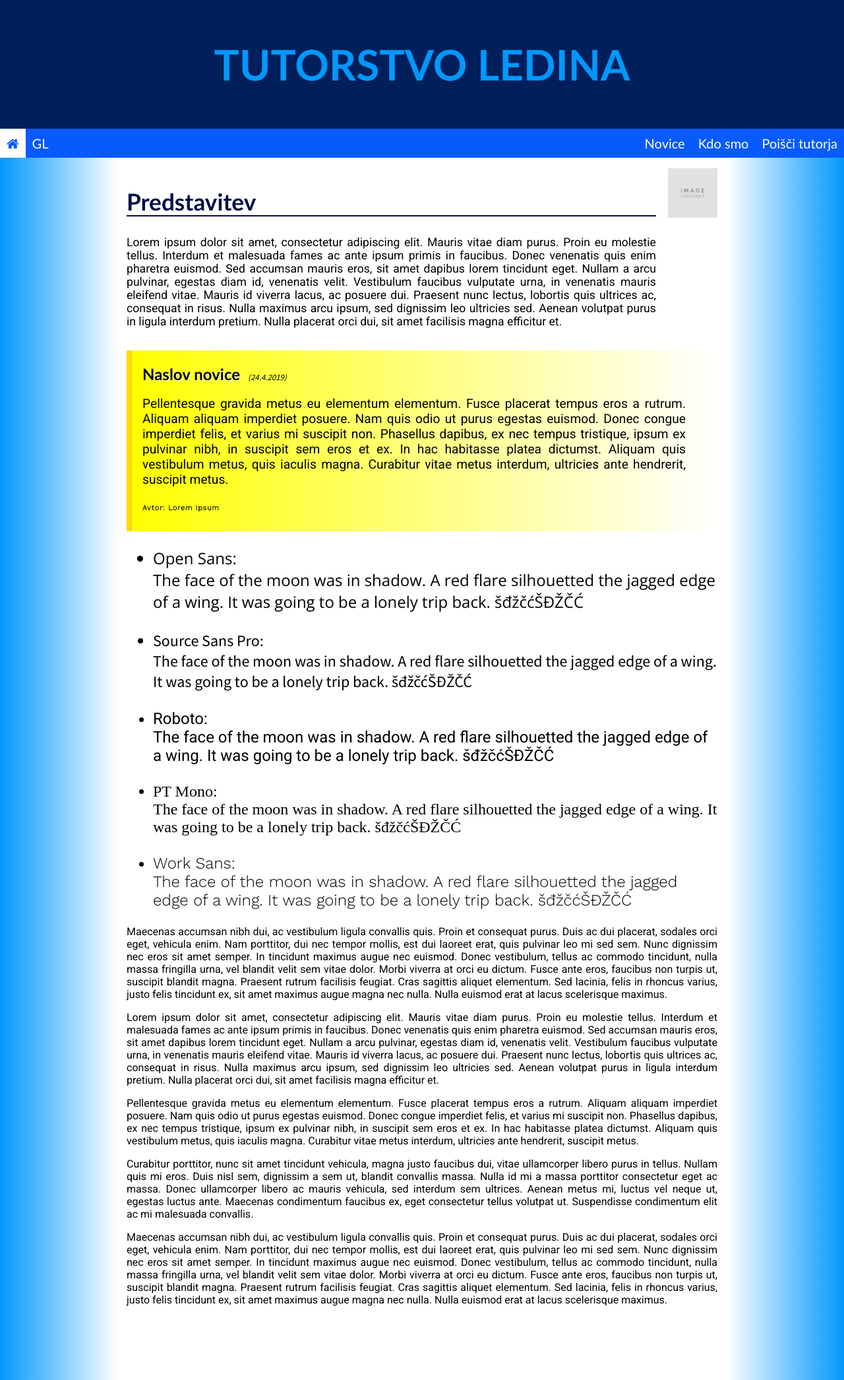
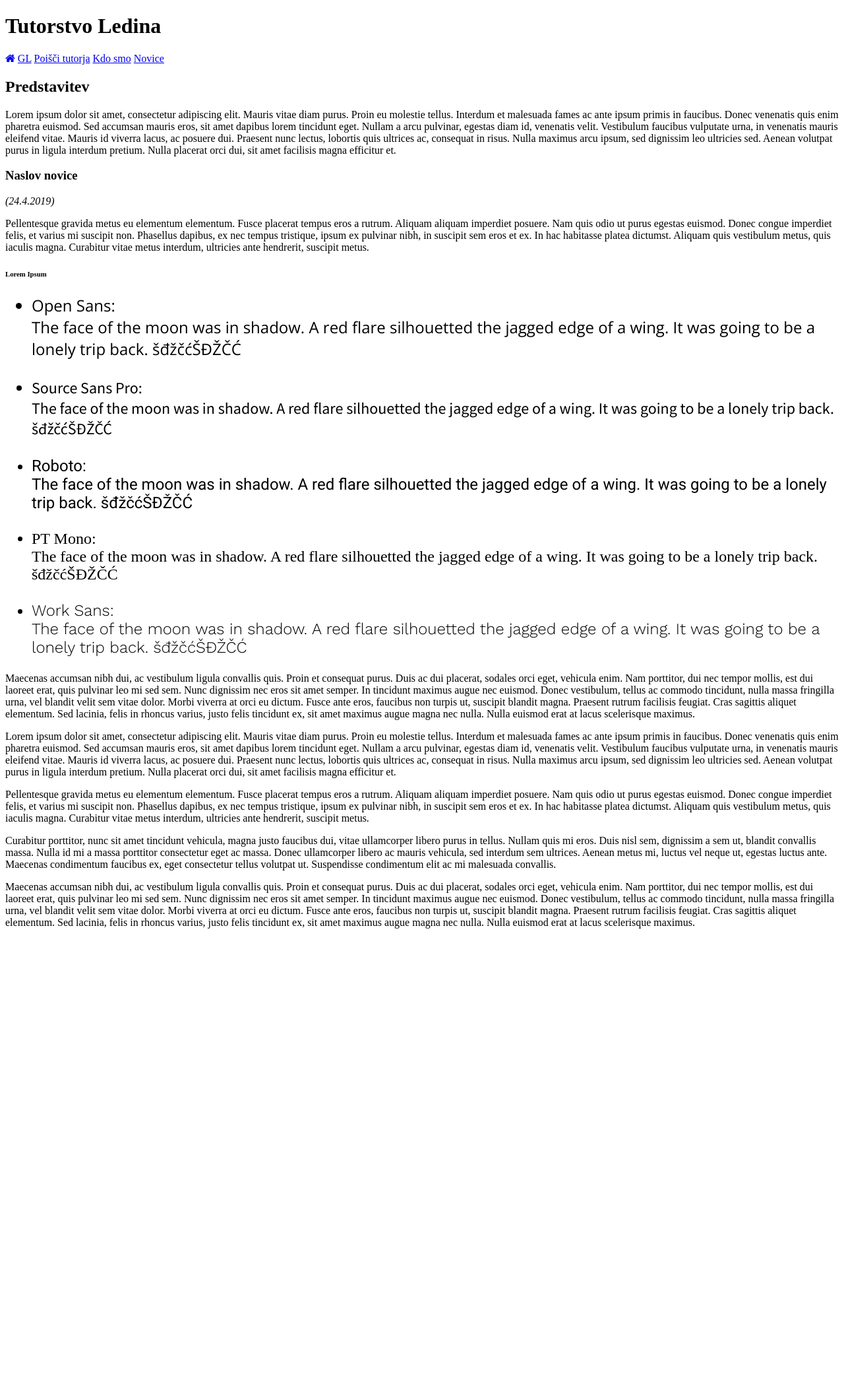
Before and after one commit to BKING123/tutorstvo, a PHP site: page / in a window 1280 px wide. Shown: the whole page at 66% size. After the commit the page ends 1407 px from the top, so only its background shows below. Run offline with PHP 8.4, Linux system fonts and the light colour scheme; some web fonts are replaced.

Commit message:
Initialized new prototype
Ponastavil sem vse, kar je specificnega za `gradient blue`, da lahko zacnemo z novim dizajnom

```diff
--- a/global.css
+++ b/global.css
@@ -5,13 +5,13 @@ External fonts:
 
 	font-family: 'Open Sans', sans-serif; 		//
 
-*	font-family: 'Roboto', sans-serif; 			// dobra za navaden text, zgleda lepse kot Helvetica
+	font-family: 'Roboto', sans-serif; 			// dobra za navaden text, zgleda lepse kot Helvetica
 
-*	font-family: 'Source Sans Pro', sans-serif; // podobna kot Roboto, bolj stylish, a malo tezje berljiva
+	font-family: 'Source Sans Pro', sans-serif; // podobna kot Roboto, bolj stylish, a malo tezje berljiva
 
 	font-family: 'PT Mono', monospace; 			// monospace font - rabimo za login, namesto Courierja
 
-*	font-family: 'Work Sans', sans-serif; 		// zelo tanka pisava, primerna za citate ipd.
+	font-family: 'Work Sans', sans-serif; 		// zelo tanka pisava, primerna za citate ipd.
 
 POMEMBNO!!!
 Ce rabimo sumnike za kaksnen font, al pa bold/italic style, je treba dodat! (odpri nov issue na githubu)
@@ -24,174 +24,6 @@ Predlog: fonte, kot so PT Mono lahko includamo samo na login strani za tutorje
 
 =============
 Barvna shema:
-	lightgreen
-	green
-	darkgreen
-	#003300 // mal temnejsa kot darkgreen, isti odtenek
-	lightyellow
-	yellow
-	gold
-	white
 
-	#001f5b temno modra
-	#0098fc mal bl svetlo modra
-	#000e4a se mal bl temno modra
-	#085afb relativno svetla modra
-
-	#ff0000 rdeca
 
 */
-:root {
-	--temna: #000e4a;
-	--temno-svetla: #001f5b;
-	--svetlo-temna: #085afb;
-	--svetla: #0098fc;
-}
-
-/************************************************************************************************************************************************/
-/* PISAVE */
-/************************************************************************************************************************************************/
-
-/* NASLOVI IN NAVIGACIJA */
-h1, h2, h3, h4, h5, h6 { /* vsi naslovi so Trebuchet MS */
-	font-family: Trebuchet MS; /* Yon je pravi fanboy tega fonta */
-}
-nav {
-	font-family: Trebuchet MS; /* poskusimo se kaj drugega? */
-}
-
-/* VSEBINA */
-p {
-	font-family: 'Roboto', Helvetica;
-}
-
-
-
-/************************************************************************************************************************************************/
-/* BARVE */
-/************************************************************************************************************************************************/
-
-/*****************/
-/* GLAVNI NASLOV */
-/*****************/
-#title {
-	background: var(--temno-svetla);
-}
-h1 {
-	color: var(--svetla);
-}
-
-
-/**************/
-/* NAVIGACIJA */
-/**************/
-nav {
-	background: var(--svetlo-temna);
-}
-nav a {
-    color: white;
-}
-/*Obarvanje linkov v navigaciji*/
-nav a:hover {
-    background: white;
-    color: var(--temna);
-}
-/*Obarvanje linka trenutne strani v navigaciji*/
-nav a.selected {
-	background: white;
-    color: var(--svetlo-temna);
-}
-
-/*Telo*/
-body {
-	/* glavni gradient ob straneh */
-	background: linear-gradient(to right, var(--svetla), white 14%, white 86%, var(--svetla) 100%);
-}
-
-h2 { /* section titles */
-	color: var(--temna);
-	border-bottom-color: var(--temna);
-}
-
-article {
-	background: linear-gradient(to right, yellow, white);
-	border-left-color: red;
-}
-
-
-/************************************************************************************************************************************************/
-/* STRUKTURA STRANI */
-/************************************************************************************************************************************************/
-
-/*****************/
-/* GLAVNI NASLOV */
-/*****************/
-#title {
-	margin: 0;
-	padding: 0.5em;
-	font-size: 2em;
-}
-h1 {
-	text-align: center;
-	text-transform: uppercase;
-}
-
-
-
-/**************/
-/* NAVIGACIJA */
-/**************/
-nav {
-	overflow: hidden;
-	position: sticky;
-	top: 0;
-	left: 0;
-	right: 0;
-	margin-left: 0px;
-	margin-right: 0px;
-	font-size: 20px;
-	z-index: 1;
-}
-
-/* Posamezen element navigacije */
-nav a {
-    display: block;
-    text-align: center;
-    padding: 10px 10px;
-    text-decoration: none;
-}
-nav a.left {
-	float: left;
-}
-nav a.right {
-	float: right;
-}
-
-
-
-/***************/
-/* GLAVNO TELO */
-/***************/
-body {
-	margin: 0px;
-	padding-bottom: 6em; /* footer space */
-}
-
-div.telo {
-	margin-left: 15%; /* margini ob straneh za gradient*/
-	margin-right: 15%;
-}
-
-
-
-/**********************/
-/* NASLOVI IN VSEBINA */
-/**********************/
-p { /* main text */
-	text-align: justify;
-}
-h2 { /* section title */
-	border-bottom-style: solid;
-	border-bottom-width: 2px;
-	font-size: 2em;
-}
--- a/index.html
+++ b/index.html
@@ -25,12 +25,6 @@
 			<a href="#novice" class="right">Novice</a>
 		</nav>
 		<div class="telo">
-			<div id="predstavitev">
-				<div id="slika">
-					<!-- skupinska slika tutorjev GL -->
-					<img src="media/skupinska.jpg" id="skupinska" alt="Skupinska slika tutorjev 2018" hspace="20"/>
-				</div>
-				<div id="vsebina">
 			<!-- first para -->
 			<h2>Predstavitev</h2>
 			<p>Lorem ipsum dolor sit amet, consectetur adipiscing elit. Mauris vitae diam purus. Proin eu molestie tellus. Interdum et malesuada
@@ -39,8 +33,6 @@
 			vitae. Mauris id viverra lacus, ac posuere dui. Praesent nunc lectus, lobortis quis ultrices ac, consequat in risus. Nulla maximus arcu
 			ipsum, sed dignissim leo ultricies sed. Aenean volutpat purus in ligula interdum pretium. Nulla placerat orci dui, sit amet facilisis magna
 			efficitur et.</p>
-				</div>
-			</div>
 
 			<!-- placeholder novicka -->
 			<article id="novica_34"><!-- IDje bom verjetno rabu v backendu -->
--- a/style.css
+++ /dev/null
@@ -1,87 +0,0 @@
-/*
-root/style.css
-
-style ekskluzivno za glavni page (root/index.html)
-
-*/
-
-
-/************************************************************************************************************************************************/
-/* PISAVE */
-/************************************************************************************************************************************************/
-
-/* NOVICKA */
-h3.article { /* naslov novice */
-	font-family: Trebuchet MS;
-}
-i.article { /* datum objave novice */
-	font-family: 'Source Sans Pro', Arial;
-}
-h6.article { /* avtor novice */
-	font-family: 'Work Sans', Trebuchet MS;
-	letter-spacing: 1px;
-}
-
-
-/************************************************************************************************************************************************/
-/* BARVE */
-/************************************************************************************************************************************************/
-
-article { /* novicke */
-	background: linear-gradient(to right, yellow, white);
-	border-left-color: gold;
-}
-
-
-/************************************************************************************************************************************************/
-/* STRUKTURA */
-/************************************************************************************************************************************************/
-
-/****************/
-/* PREDSTAVITEV */
-/****************/
-#predstavitev {
-	display: flex;
-	flex-direction: row-reverse;
-	margin: 1em 0;
-}
-
-#skupinska {
-	width: 100%;
-	margin: 0;
-}
-#vsebina {
-	padding-right: 1em;
-	font-size: 1.1em;
-}
-
-/***********/
-/* NOVICKA */
-/***********/
-article {
-	border-left-style: solid;
-	border-left-width: 0.5em; /* 8px */
-	padding: 1.3em 3em 0.3em 1em; /* top, right, bottom, left */
-}
-article p { /* vsebina novicke */
-	font-size: 1.2em;
-}
-h3.article.title { /* naslov novicke */
-	font-size: 1.5em;
-	display: inline;
-	margin-right: 0.5em;
-	/*
-	* tukaj je izjema: nastavljena je barva, ampak ni na zacetku zravn drugih.
-	* to je zato, ker text shadow verjetno nebo delou prevelkih problemov glede
-	* barvne sheme, hkrati pa se barve ne da nastavt posebi, in je brezveze da je gor.
-	*/
-	text-shadow: 1px 1px white;
-}
-i.article.date { /* datum objave novicke */
-	font-size: 0.8em;
-}
-h6.article.author:before { /* avtor novicke :before */
-	/* To je treba da je tuki, zato da lazi dajem gor content z javascriptom */
-	/* tega se naceloma ne dela ampak who cares */
-	content: 'Avtor: ';
-}
```
Also changed, not shown: README.md. Lines whose indentation alone changed are shown as unchanged.
